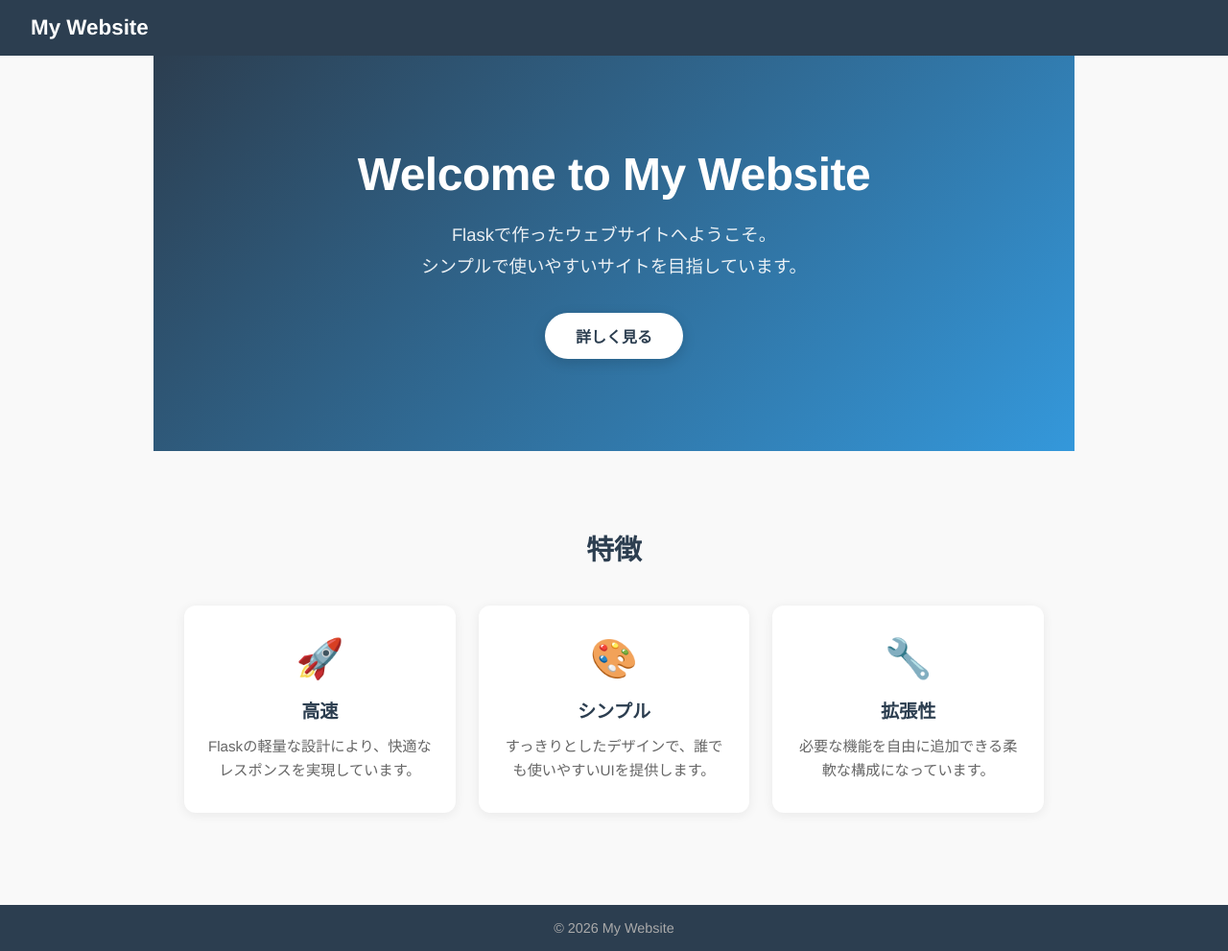
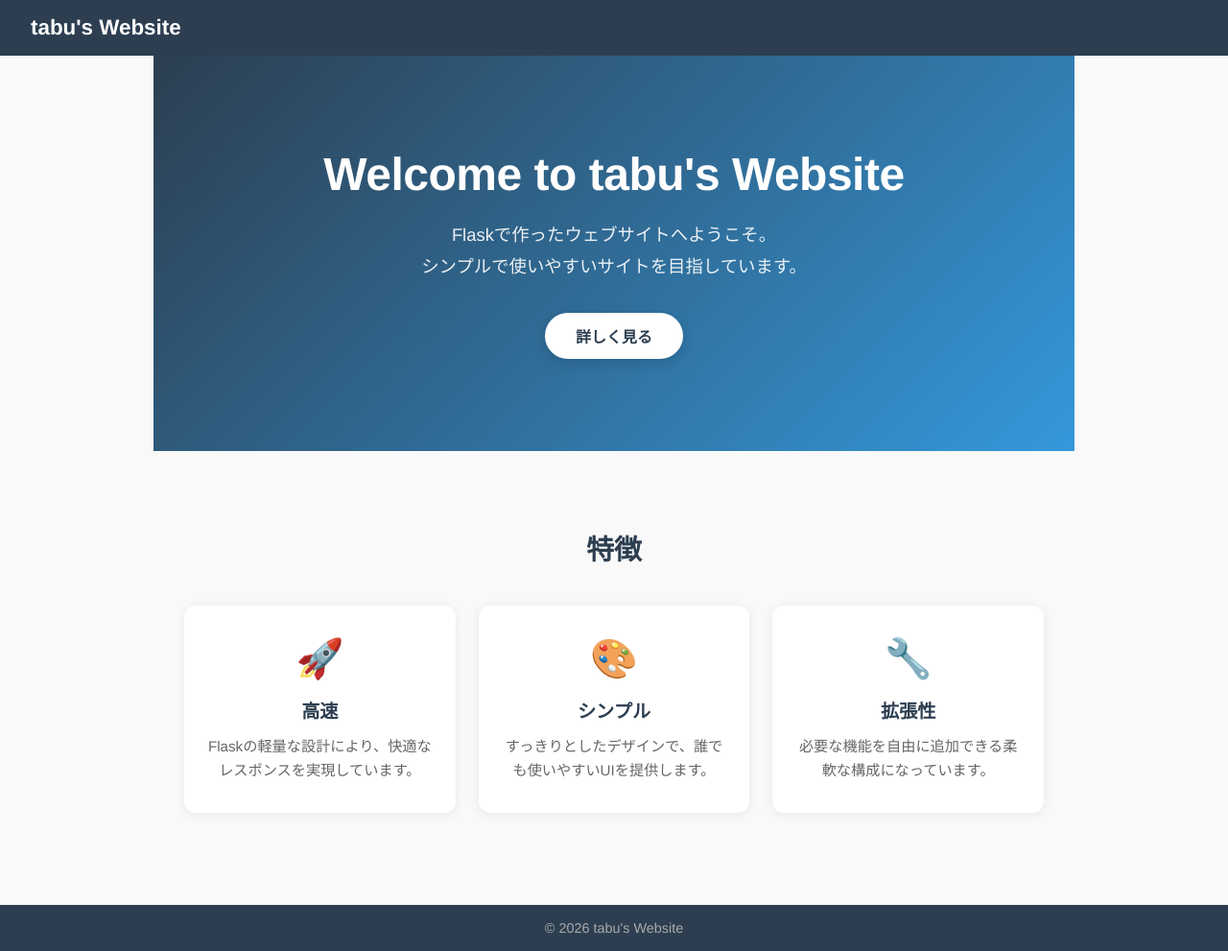
Before and after one commit to ytabu/demo, a Flask app: page / in a window 1280 px wide. Shown: the whole page at 96% size. Run offline with Flask 3, Linux system fonts and the light colour scheme.

Commit message:
サイト名を「My Website」から「tabu's Website」に変更
Co-Authored-By: Claude Sonnet 4.6 <noreply@anthropic.com>

```diff
--- a/templates/base.html
+++ b/templates/base.html
@@ -3,13 +3,13 @@
 <head>
   <meta charset="UTF-8" />
   <meta name="viewport" content="width=device-width, initial-scale=1.0" />
-  <title>{% block title %}My Website{% endblock %}</title>
+  <title>{% block title %}tabu's Website{% endblock %}</title>
   <link rel="stylesheet" href="{{ url_for('static', filename='css/style.css') }}" />
 </head>
 <body>
   <header>
     <nav>
-      <a href="{{ url_for('index') }}" class="logo">My Website</a>
+      <a href="{{ url_for('index') }}" class="logo">tabu's Website</a>
     </nav>
   </header>
 
@@ -18,7 +18,7 @@
   </main>
 
   <footer>
-    <p>&copy; 2026 My Website</p>
+    <p>&copy; 2026 tabu's Website</p>
   </footer>
 </body>
 </html>
--- a/templates/index.html
+++ b/templates/index.html
@@ -1,11 +1,11 @@
 {% extends "base.html" %}
 
-{% block title %}ホーム | My Website{% endblock %}
+{% block title %}ホーム | tabu's Website{% endblock %}
 
 {% block content %}
 <section class="hero">
   <div class="hero-inner">
-    <h1>Welcome to My Website</h1>
+    <h1>Welcome to tabu's Website</h1>
     <p>Flaskで作ったウェブサイトへようこそ。<br>シンプルで使いやすいサイトを目指しています。</p>
     <a href="#features" class="btn">詳しく見る</a>
   </div>
```
